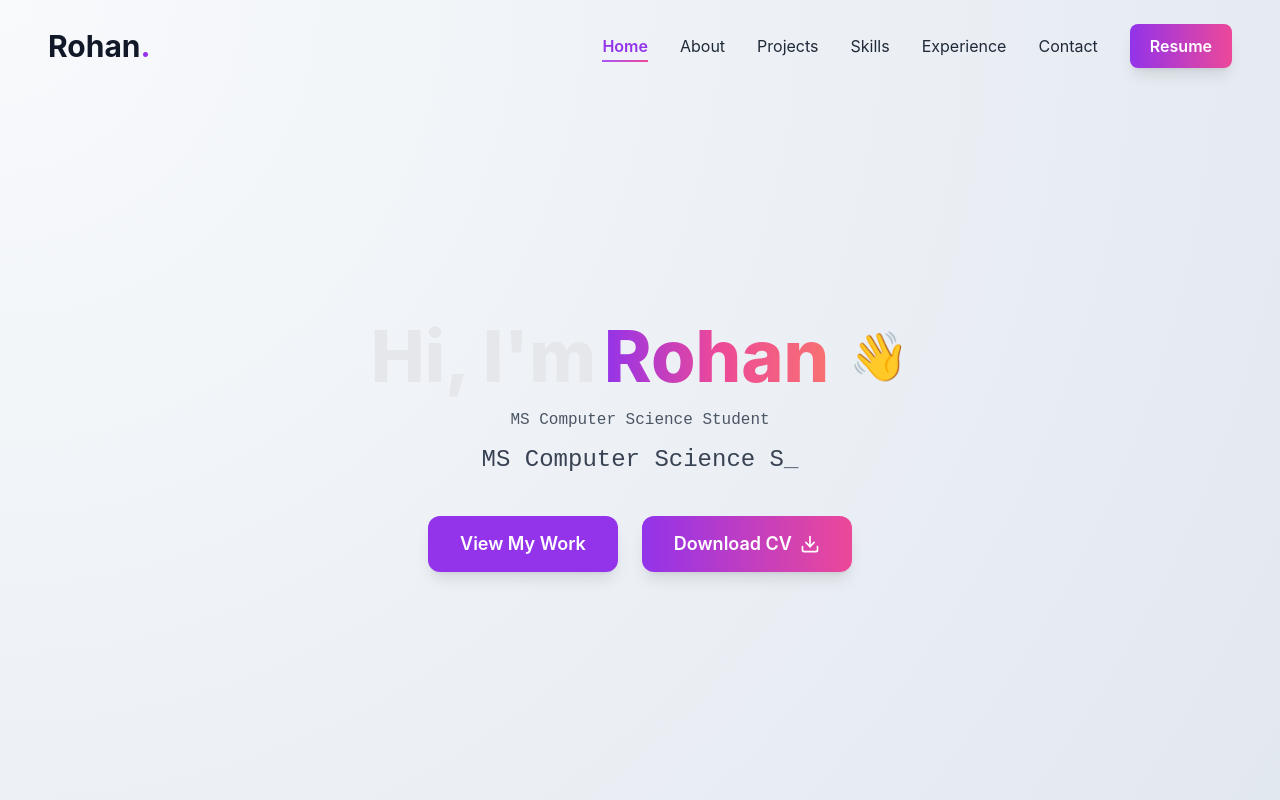
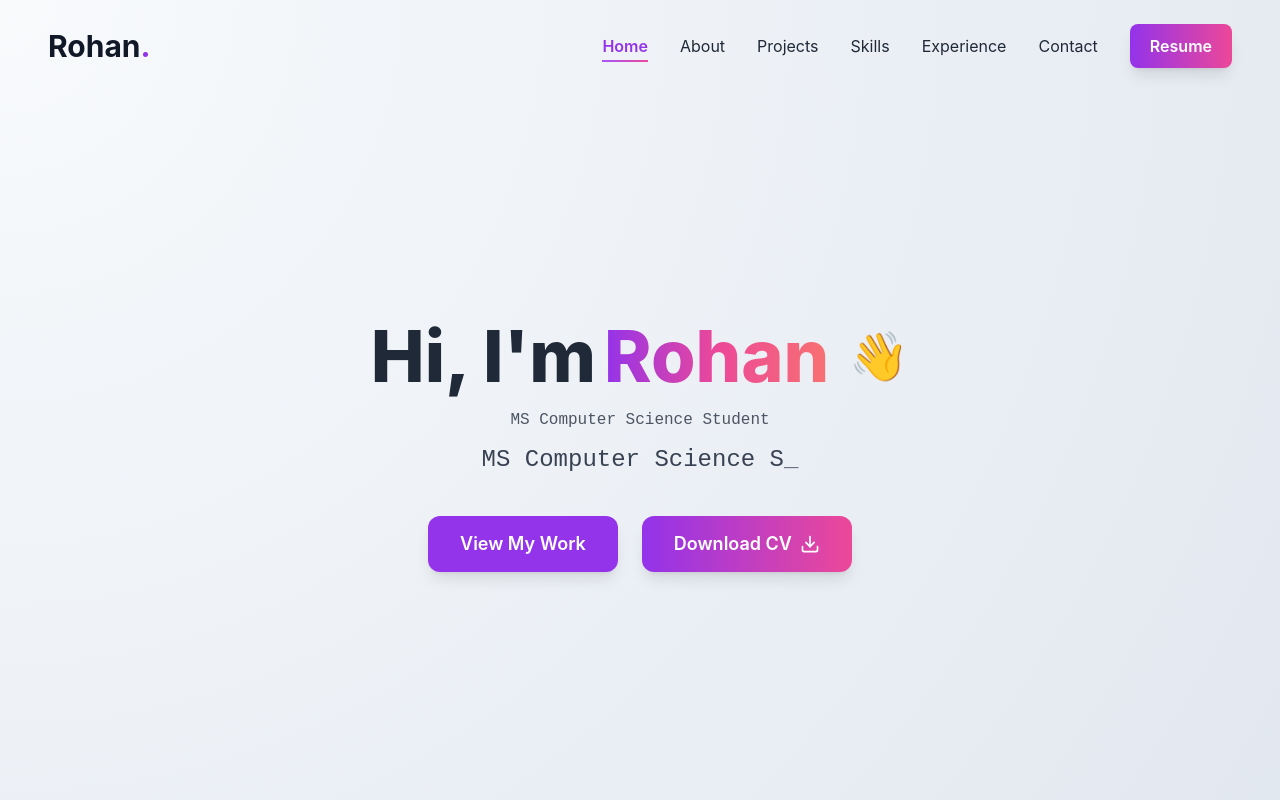
Before and after one commit to RohanMukka/portfolio, a React (Vite) app: page / in a window 1280 px wide. Shown: the top 800 px of the page. Built offline with nearby package versions, Linux system fonts and the light colour scheme; a web font is replaced by a local one.

Commit message:
fix text visibility in light mode

```diff
--- a/components/common/Section.tsx
+++ b/components/common/Section.tsx
@@ -7,7 +7,7 @@ const Section: React.FC<SectionProps> = ({ children, id, className = '', fullHei
     <motion.section
       ref={refProp}
       id={id}
-      className={`relative ${fullHeight ? 'min-h-screen' : 'py-24 md:py-32'} px-6 md:px-12 text-gray-200 dark:text-gray-100 bg-transparent ${className}`}
+      className={`relative ${fullHeight ? 'min-h-screen' : 'py-24 md:py-32'} px-6 md:px-12 text-gray-800 dark:text-gray-100 bg-transparent ${className}`}
       data-testid={`section-${id}`} // For testing
     >
       <div className={`container mx-auto relative z-10
```
